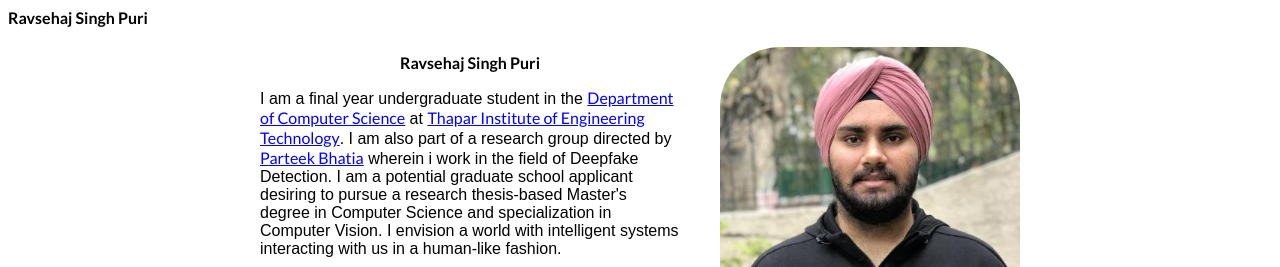
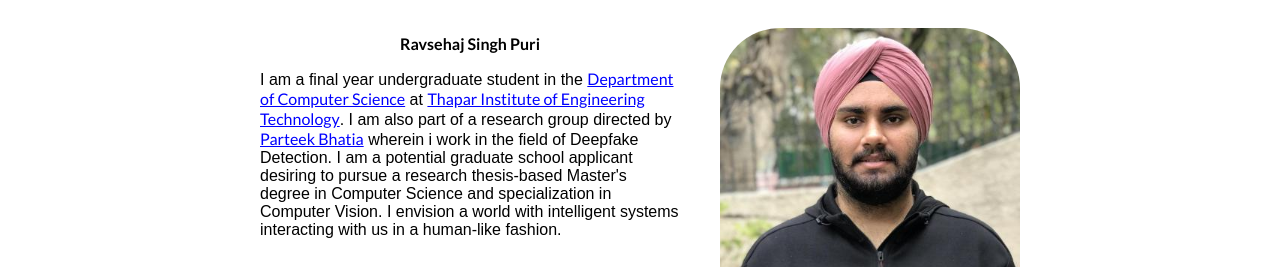
Before and after one commit to Ravsehajsinghpuri/Ravsehajsinghpuri.github.io, a plain HTML site: page index.html in a window 1280 px wide. Shown: the top 267 px of the page. Drawn offline with Linux system fonts and the light colour scheme.

Commit message:
Update index.html

```diff
--- a/index.html
+++ b/index.html
@@ -29,7 +29,7 @@
 
   </style>
   <link rel="icon" type="images/png" href="images/id.jpg">
-  <name>Ravsehaj Singh Puri</name>
+	<title><h1>Ravsehaj Singh Puri</h1></title>
   <link href='https://fonts.googleapis.com/css?family=Lato:400,700,400italic,700italic' rel='stylesheet' type='text/css'>
 </head>
 
```
